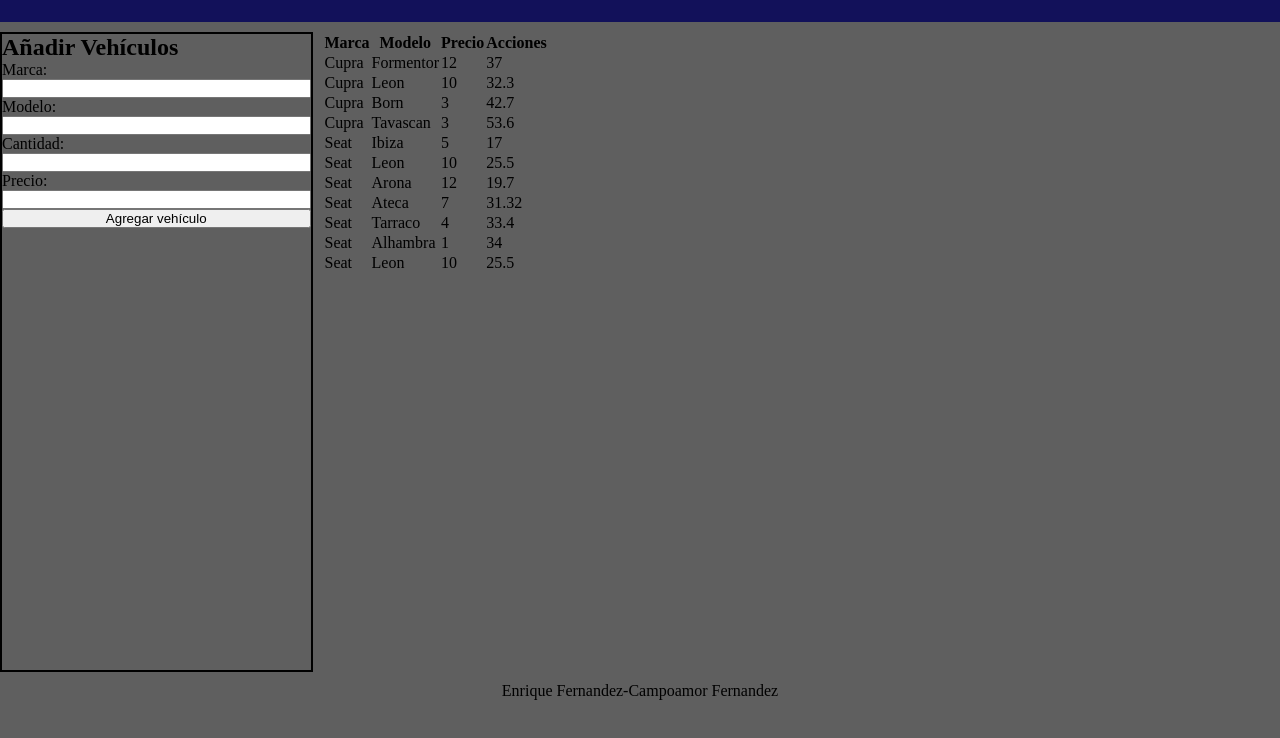
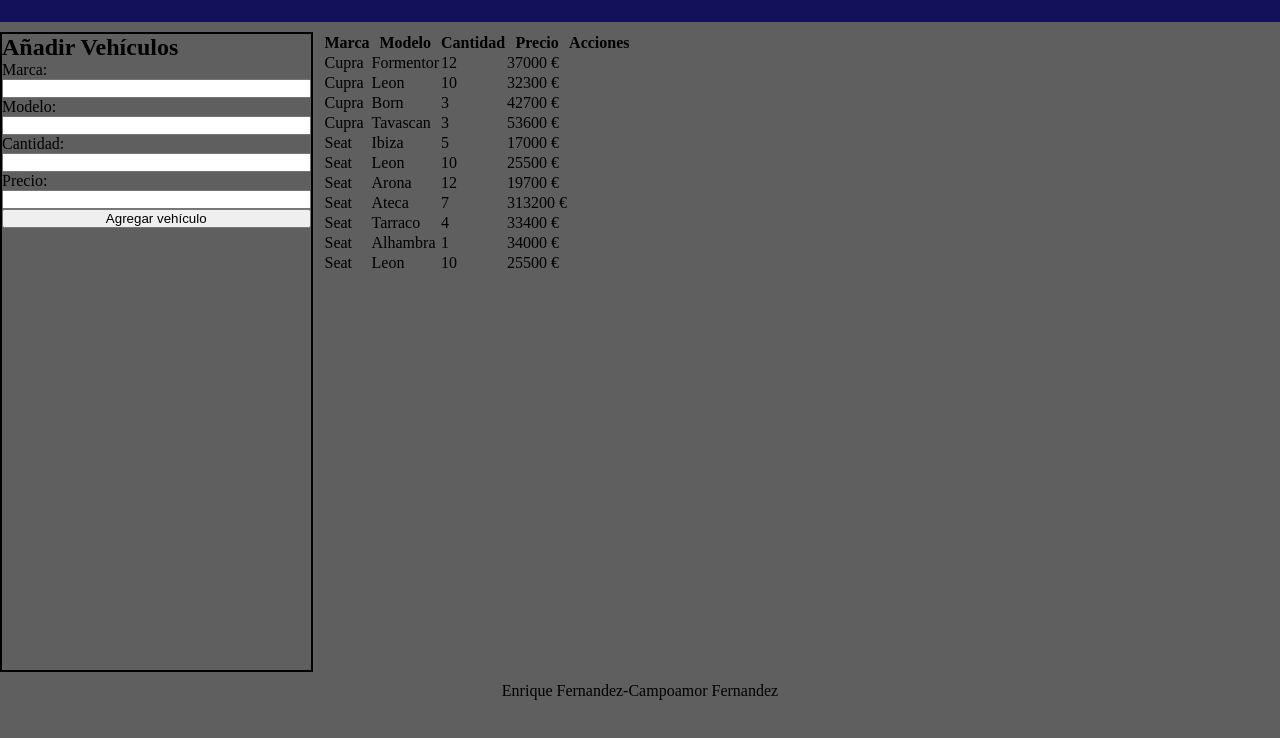
Before and after one commit to Kikenvt/Tarea2-CRUD-JS, a plain HTML site: page index.html in a window 1280 px wide. Shown: the part 58-796 px from the top of the page. Drawn offline with Linux system fonts and the light colour scheme.

Commit message:
Modificado precios del inventario y tabla del html

```diff
--- a/index.html
+++ b/index.html
@@ -40,6 +40,7 @@
                 <tr>
                     <th>Marca</th>
                     <th>Modelo</th>
+                    <th>Cantidad</th>
                     <th>Precio</th>
                     <th>Acciones</th>
                 </tr>
--- a/scripts/carModels.js
+++ b/scripts/carModels.js
@@ -2,15 +2,15 @@
 
 // Inventario inicial
 const inventory = [
-  { id: 1, marca: "Cupra", modelo: "Formentor", cantidad: 12, precio: 37.0 },
-  { id: 2, marca: "Cupra", modelo: "Leon", cantidad: 10, precio: 32.3 },
-  { id: 3, marca: "Cupra", modelo: "Born", cantidad: 3, precio: 42.7 },
-  { id: 4, marca: "Cupra", modelo: "Tavascan", cantidad: 3, precio: 53.6 },
-  { id: 5, marca: "Seat", modelo: "Ibiza", cantidad: 5, precio: 17.0 },
-  { id: 6, marca: "Seat", modelo: "Leon", cantidad: 10, precio: 25.5 },
-  { id: 7, marca: "Seat", modelo: "Arona", cantidad: 12, precio: 19.7 },
-  { id: 8, marca: "Seat", modelo: "Ateca", cantidad: 7, precio: 31.32 },
-  { id: 9, marca: "Seat", modelo: "Tarraco", cantidad: 4, precio: 33.4 },
-  { id: 10, marca: "Seat", modelo: "Alhambra", cantidad: 1, precio: 34.0 },
-  { id: 11, marca: "Seat", modelo: "Leon", cantidad: 10, precio: 25.5 },
+  { id: 1, marca: "Cupra", modelo: "Formentor", cantidad: 12, precio: 37000 },
+  { id: 2, marca: "Cupra", modelo: "Leon", cantidad: 10, precio: 32300 },
+  { id: 3, marca: "Cupra", modelo: "Born", cantidad: 3, precio: 42700 },
+  { id: 4, marca: "Cupra", modelo: "Tavascan", cantidad: 3, precio: 53600 },
+  { id: 5, marca: "Seat", modelo: "Ibiza", cantidad: 5, precio: 17000 },
+  { id: 6, marca: "Seat", modelo: "Leon", cantidad: 10, precio: 25500 },
+  { id: 7, marca: "Seat", modelo: "Arona", cantidad: 12, precio: 19700 },
+  { id: 8, marca: "Seat", modelo: "Ateca", cantidad: 7, precio: 313200 },
+  { id: 9, marca: "Seat", modelo: "Tarraco", cantidad: 4, precio: 33400 },
+  { id: 10, marca: "Seat", modelo: "Alhambra", cantidad: 1, precio: 34000 },
+  { id: 11, marca: "Seat", modelo: "Leon", cantidad: 10, precio: 25500 },
 ]
--- a/scripts/listModels.js
+++ b/scripts/listModels.js
@@ -15,6 +15,6 @@
         cell1.innerText = item.marca
         cell2.innerText = item.modelo
         cell3.innerText = item.cantidad
-        cell4.innerText = item.precio
+        cell4.innerText = item.precio + ' €'
     })
 }
```
